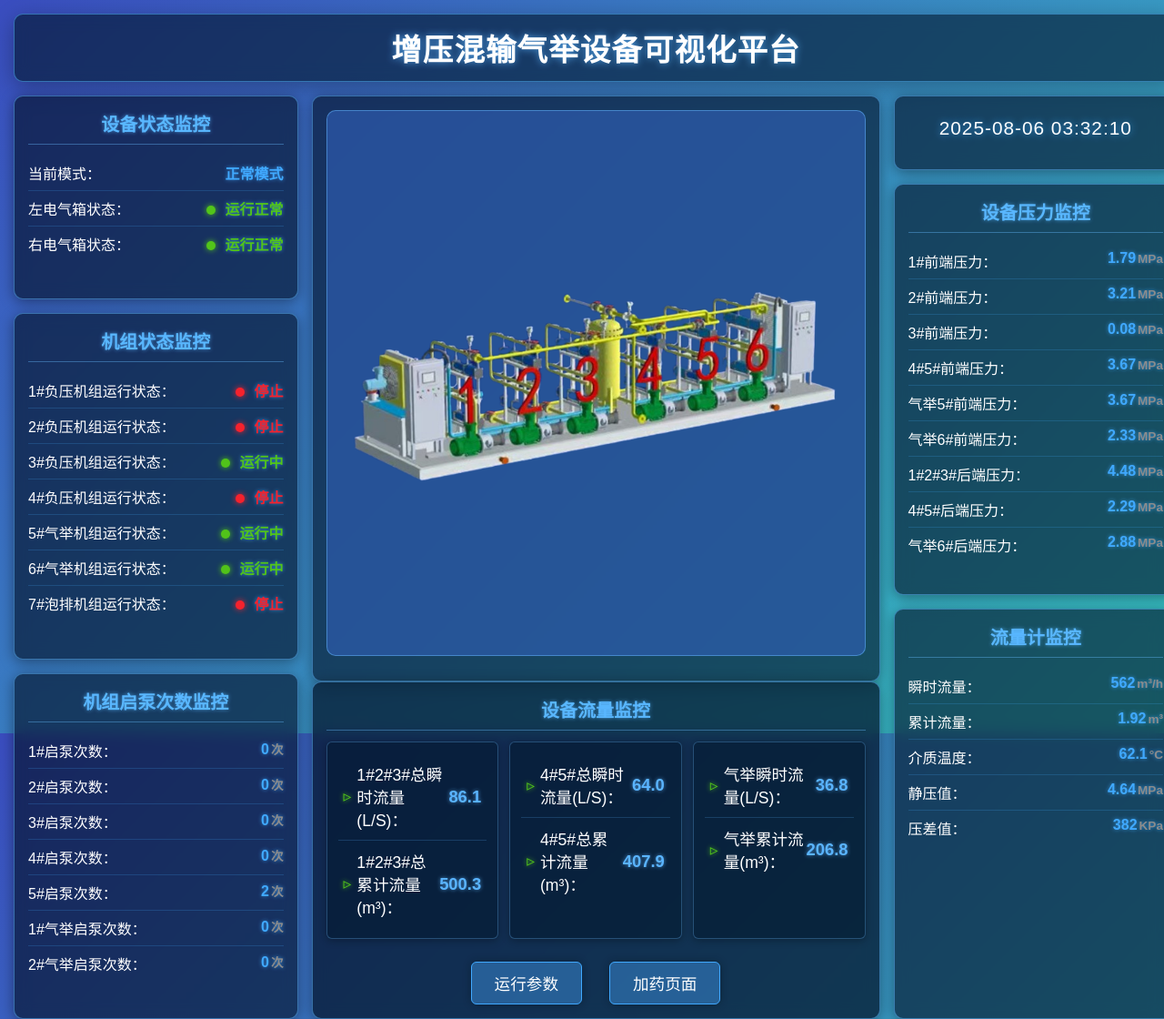
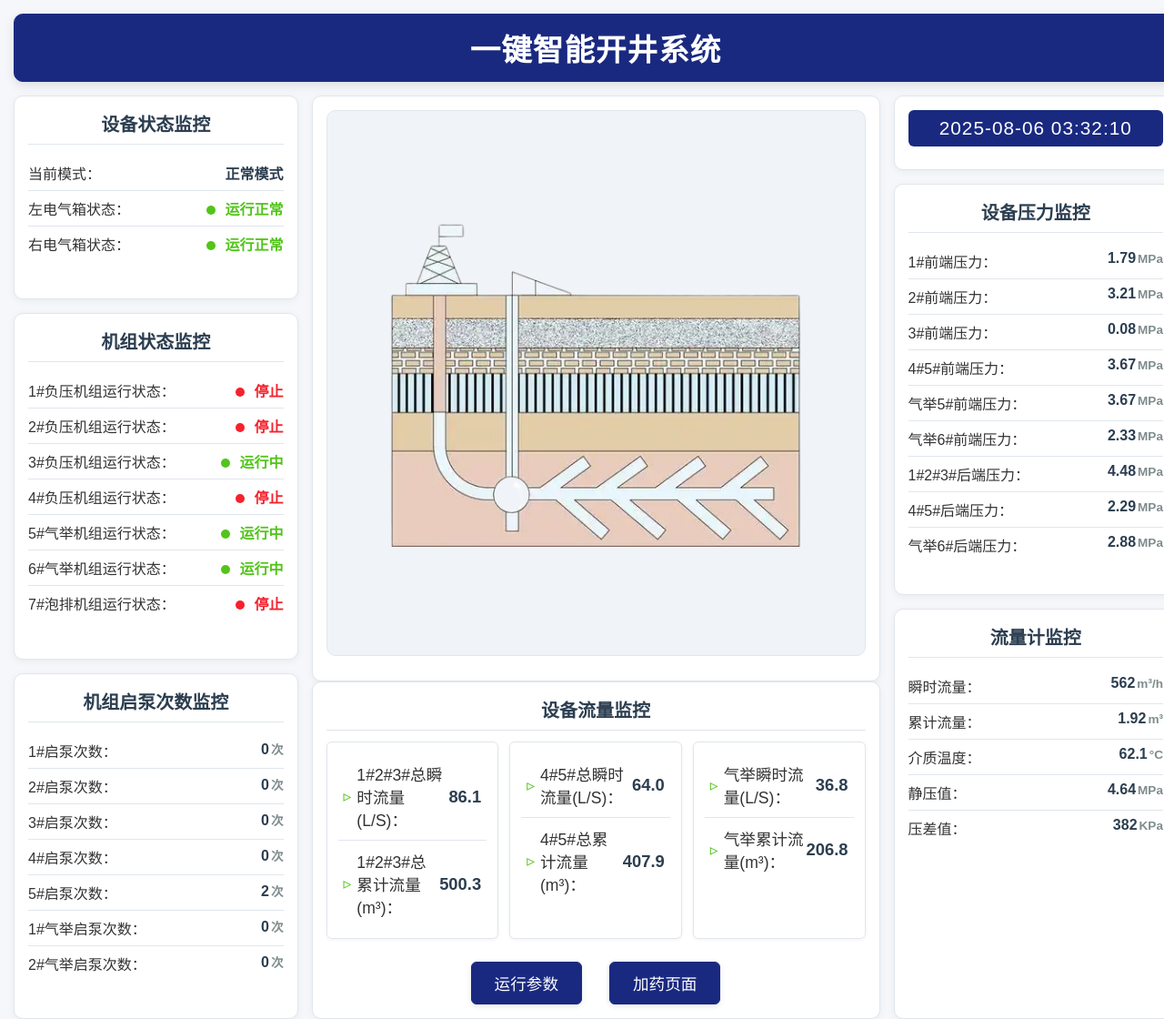
Before and after one commit to Gugusb/Intelligent-Well-Opening-System, a website built with webpack: page pages/page1.html in a window 1280 px wide. Shown: the whole page at 91% size. Built offline with nearby package versions, Linux system fonts and the light colour scheme.

Commit message:
修正页面的配色风格为白色，更新Page1页面的图片

```diff
--- a/css/Page1.css
+++ b/css/Page1.css
@@ -1,4 +1,4 @@
-/* CSS文件 (css/Page1.css) */
+/* CSS文件 (css/Page1.css) - 白底黑字风格 */
 * {
   margin: 0;
   padding: 0;
@@ -7,38 +7,37 @@
 }
 
 body {
-  background: linear-gradient(135deg, #3a4dbf, #37c8c6);
+  background: #f5f7fa; /* 浅灰色背景 */
   min-height: 100vh;
-  color: #fff;
-  padding: 15px; /* 减小整体页面内边距 */
+  color: #333; /* 深灰色文字 */
+  padding: 15px;
 }
 
 .container {
   max-width: 1800px;
   margin: 0 auto;
   display: grid;
-  grid-template-columns: 25% 50% 25%; /* 调整列宽比例 */
+  grid-template-columns: 25% 50% 25%;
   grid-template-rows: auto 1fr;
-  gap: 15px; /* 减小网格间隙 */
-  height: 97vh; /* 减少整体高度 */
+  gap: 15px;
+  height: 97vh;
 }
 
-/* 头部标题 */
+/* 头部标题 - 保留蓝色背景 */
 .header {
   grid-column: 1 / span 3;
   text-align: center;
-  padding: 12px 0; /* 减小内边距 */
-  background: rgba(0, 21, 41, 0.6);
-  border-radius: 10px; /* 减小圆角 */
-  border: 1px solid rgba(85, 185, 255, 0.5);
-  box-shadow: 0 6px 25px rgba(0, 0, 0, 0.3); /* 减小阴影 */
-  backdrop-filter: blur(8px); /* 轻微减小模糊度 */
+  padding: 12px 0;
+  background: #1a2980; /* 深蓝色背景 */
+  border-radius: 10px;
+  border: 1px solid #1a2980;
+  box-shadow: 0 4px 12px rgba(0, 0, 0, 0.1);
 }
 
 .header h1 {
-  font-size: 2.1rem; /* 减小标题大小 */
-  letter-spacing: 1px; /* 减小字间距 */
-  text-shadow: 0 0 8px rgba(90, 179, 253, 0.8);
+  font-size: 2.1rem;
+  letter-spacing: 1px;
+  color: white; /* 白色文字 */
   margin: 0;
 }
 
@@ -47,8 +46,8 @@ body {
   grid-column: 1;
   grid-row: 2;
   display: grid;
-  grid-template-rows: repeat(3, minmax(160px, auto)); /* 减小高度 */
-  gap: 15px; /* 减小间隙 */
+  grid-template-rows: repeat(3, minmax(160px, auto));
+  gap: 15px;
 }
 
 /* 中间面板样式 */
@@ -66,81 +65,80 @@ body {
   grid-row: 2;
   display: grid;
   grid-template-rows: auto 1fr 1fr;
-  gap: 15px; /* 减小间隙 */
+  gap: 15px;
 }
 
-/* 监控块通用样式 - 压缩尺寸 */
+/* 监控块通用样式 - 白色背景 */
 .monitor-block {
-  background: rgba(0, 12, 33, 0.6);
-  border-radius: 10px; /* 减小圆角 */
-  border: 1px solid rgba(94, 181, 251, 0.5);
-  padding: 15px; /* 减小内边距 */
-  box-shadow: 0 3px 15px rgba(0, 0, 0, 0.4);
-  backdrop-filter: blur(8px); /* 轻微减小模糊度 */
+  background: #ffffff;
+  border-radius: 10px;
+  border: 1px solid #e0e6ed;
+  padding: 15px;
+  box-shadow: 0 2px 8px rgba(0, 0, 0, 0.05);
   overflow: hidden;
 }
 
 .monitor-block h2 {
   text-align: center;
-  margin-bottom: 12px; /* 减小间距 */
-  color: #59b7ff;
-  font-size: 1.25rem; /* 减小字体大小 */
-  text-shadow: 0 0 4px rgba(89, 181, 255, 0.7);
-  padding-bottom: 8px; /* 减小下边距 */
-  border-bottom: 1px solid rgba(103, 187, 255, 0.4);
+  margin-bottom: 12px;
+  color: #2c3e50; /* 深蓝色标题 */
+  font-size: 1.25rem;
+  padding-bottom: 8px;
+  border-bottom: 1px solid #e0e6ed;
 }
 
-/* 3D模型占位区域 - 减小高度 */
+/* 3D模型占位区域 - 浅灰色背景 */
 .model-placeholder {
   width: 100%;
-  height: 600px; /* 显著减小高度 */
-  background: rgba(49, 99, 188, 0.6);
+  height: 600px;
+  background: #f0f4f8;
   border-radius: 10px;
   position: relative;
-  margin-bottom: 12px; /* 减小与下方区域的间距 */
+  margin-bottom: 12px;
   display: flex;
   justify-content: center;
   align-items: center;
   overflow: hidden;
-  border: 1px solid rgba(102, 186, 255, 0.5);
+  border: 1px solid #e0e6ed;
 }
 
 /* 3D模型图片样式 */
 .model-image {
-  max-width: 95%; /* 略微减小尺寸 */
+  max-width: 95%;
   max-height: 95%;
   object-fit: contain;
-  padding: 8px; /* 减小内边距 */
+  padding: 8px;
 }
 
-/* 流量监控面板 - 进一步压缩 */
+/* 流量监控面板 - 白色背景 */
 .flow-monitor {
-  background: rgba(0, 15, 35, 0.7);
+  background: #ffffff;
 }
 
 .flow-groups {
   display: flex;
   justify-content: space-between;
-  gap: 12px; /* 减小间隙 */
-  margin-bottom: 12px; /* 减小底部间距 */
+  gap: 12px;
+  margin-bottom: 12px;
 }
 
 .flow-group {
   flex: 1;
-  background: rgba(0, 21, 41, 0.5);
-  border-radius: 6px; /* 减小圆角 */
-  padding: 12px; /* 减小内边距 */
-  border: 1px solid rgba(107, 189, 255, 0.3);
-  box-shadow: 0 2px 8px rgba(0, 0, 0, 0.3); /* 减小阴影 */
+  background: #ffffff;
+  border-radius: 6px;
+  padding: 12px;
+  border: 1px solid #e0e6ed;
+  box-shadow: 0 1px 4px rgba(0, 0, 0, 0.05);
 }
 
 .flow-item {
   display: flex;
   justify-content: space-between;
   align-items: center;
-  padding: 10px 6px; /* 减小内边距 */
-  border-bottom: 1px solid rgba(90, 180, 255, 0.2);
-  font-size: 1.1rem; /* 减小字体大小 */
+  padding: 10px 6px;
+  border-bottom: 1px solid #e0e6ed;
+  font-size: 1.1rem;
+  color: #333;
 }
 
 .flow-item:last-child {
@@ -148,58 +146,58 @@ body {
 }
 
 .flow-value {
-  color: #5ab4ff;
+  color: #2c3e50;
   font-weight: bold;
-  font-size: 1.15rem; /* 减小字体大小 */
-  text-shadow: 0 0 4px rgba(96, 182, 255, 0.7);
+  font-size: 1.15rem;
 }
 
-/* 按钮区域 - 压缩高度 */
+/* 按钮区域 */
 .flow-buttons {
   display: flex;
   justify-content: center;
-  gap: 30px; /* 减小按钮间距 */
-  padding-top: 8px; /* 减小顶部间距 */
+  gap: 30px;
+  padding-top: 8px;
 }
 
 .flow-btn {
-  padding: 10px 25px; /* 减小内边距 */
-  font-size: 1.1rem; /* 减小按钮字体 */
-  background: rgba(70, 165, 255, 0.4);
+  padding: 10px 25px;
+  font-size: 1.1rem;
+  background: #1a2980; /* 蓝色按钮 */
   color: white;
-  border: 1px solid #40a9ff;
-  border-radius: 6px; /* 减小圆角 */
+  border: 1px solid #1a2980;
+  border-radius: 6px;
   cursor: pointer;
   transition: all 0.3s ease;
-  box-shadow: 0 0 10px rgba(0, 0, 0, 0.3); /* 减小阴影 */
-  margin-top: 5px; /* 减小上边距 */
+  box-shadow: 0 2px 6px rgba(0, 0, 0, 0.1);
+  margin-top: 5px;
 }
 
 .flow-btn:hover {
-  background: rgba(24, 144, 255, 0.8);
-  transform: translateY(-2px); /* 减小悬停位移 */
-  box-shadow: 0 3px 15px rgba(64, 169, 255, 0.6); /* 减小阴影 */
+  background: #0d1a5f;
+  transform: translateY(-2px);
+  box-shadow: 0 4px 8px rgba(0, 0, 0, 0.15);
 }
 
 /* 状态指示器 */
 .status-indicator {
   display: inline-block;
-  width: 10px; /* 减小尺寸 */
-  height: 10px; /* 减小尺寸 */
+  width: 10px;
+  height: 10px;
   border-radius: 50%;
-  margin-right: 6px; /* 减小右边距 */
+  margin-right: 6px;
 }
 
-.running { background-color: #52c41a; box-shadow: 0 0 6px #52c41a; }
-.stopped { background-color: #f5222d; box-shadow: 0 0 6px #f5222d; }
+.running { background-color: #52c41a; }
+.stopped { background-color: #f5222d; }
 
-/* 数据项样式 - 压缩高度 */
+/* 数据项样式 */
 .data-item {
   display: flex;
   justify-content: space-between;
-  padding: 7px 0; /* 减小内边距 */
-  border-bottom: 1px solid rgba(64, 169, 255, 0.2);
-  font-size: 1.0rem; /* 减小字体大小 */
+  padding: 7px 0;
+  border-bottom: 1px solid #e0e6ed;
+  font-size: 1.0rem;
+  color: #333;
 }
 
 .data-item:last-child {
@@ -207,27 +205,28 @@ body {
 }
 
 .data-value {
-  color: #40a9ff;
+  color: #2c3e50;
   font-weight: bold;
-  text-shadow: 0 0 4px rgba(64, 169, 255, 0.7);
 }
 
 .unit {
-  color: #8c8c8c;
-  font-size: 0.85rem; /* 减小单位字体大小 */
-  margin-left: 2px; /* 减小左边距 */
+  color: #7f8c8d;
+  font-size: 0.85rem;
+  margin-left: 2px;
 }
 
-/* 时间显示 - 压缩 */
+/* 时间显示 - 蓝色背景 */
 .time-display {
   display: flex;
   justify-content: center;
   align-items: center;
-  font-size: 1.3rem; /* 减小字体大小 */
-  letter-spacing: 1px; /* 减小字间距 */
-  text-shadow: 0 0 8px rgba(64, 169, 255, 0.8);
-  padding: 8px 0; /* 减小内边距 */
-  margin-bottom: 10px; /* 减小下边距 */
+  font-size: 1.3rem;
+  letter-spacing: 1px;
+  padding: 8px 0;
+  margin-bottom: 10px;
+  background: #1a2980;
+  color: white;
+  border-radius: 6px;
 }
 
 /* 动画效果 */
@@ -243,8 +242,7 @@ body {
 
 /* 新增小图标样式 */
 .flow-item::before {
-  content: "▹"; /* 简单的小图标 */
+  content: "▹";
   margin-right: 6px;
   color: #52c41a;
-  text-shadow: 0 0 5px #52c41a;
 }
--- a/css/Page2.css
+++ b/css/Page2.css
@@ -6,41 +6,21 @@
 }
 
 body {
-  background: linear-gradient(135deg, #1e3c72, #2a5298);
+  background: #fff; /* 白色背景 */
   min-height: 100vh;
-  color: #fff;
+  color: #333; /* 深灰色文字 */
   padding: 20px;
   position: relative;
   overflow-x: hidden;
 }
 
-/* 科技感背景装饰 */
+/* 移除科技感背景装饰 */
 body::before {
-  content: '';
-  position: absolute;
-  top: 0;
-  left: 0;
-  right: 0;
-  bottom: 0;
-  background:
-    linear-gradient(rgba(0, 255, 255, 0.1) 1px, transparent 1px),
-    linear-gradient(90deg, rgba(0, 255, 255, 0.1) 1px, transparent 1px);
-  background-size: 40px 40px;
-  opacity: 0.15;
-  pointer-events: none;
-  z-index: 0;
+  content: none;
 }
 
 .tech-overlay {
-  position: absolute;
-  top: 0;
-  left: 0;
-  right: 0;
-  bottom: 0;
-  background: radial-gradient(circle at 20% 20%, rgba(0, 255, 255, 0.2), transparent 50%),
-  radial-gradient(circle at 80% 80%, rgba(100, 255, 255, 0.15), transparent 50%);
-  pointer-events: none;
-  z-index: 0;
+  content: none;
 }
 
 .container {
@@ -53,57 +33,51 @@ body::before {
   z-index: 1;
 }
 
-/* 头部样式 */
+/* 头部样式 - 顶级标题使用蓝色背景 */
 .header {
   display: flex;
   justify-content: space-between;
   align-items: center;
   padding: 20px 30px;
-  background: rgba(0, 30, 60, 0.65);
+  background: #1a2980; /* 蓝色背景 */
   border-radius: 15px;
-  border: 1px solid rgba(64, 224, 255, 0.3);
-  box-shadow: 0 8px 32px rgba(0, 60, 120, 0.3);
-  backdrop-filter: blur(12px);
+  border: 1px solid #1a2980;
+  box-shadow: 0 4px 10px rgba(0, 0, 0, 0.1); /* 更柔和的阴影 */
 }
 
 .page-title {
   font-size: 2.5rem;
   font-weight: bold;
-  text-shadow: 0 0 15px rgba(64, 224, 255, 0.9);
   letter-spacing: 2px;
-  background: linear-gradient(to right, #f8f8f8, #7bb9ff);
-  -webkit-background-clip: text;
-  -webkit-text-fill-color: transparent;
+  color: white; /* 白色文字 */
 }
 
 .time-display {
   font-size: 1.6rem;
-  background: rgba(0, 30, 60, 0.7);
+  background: #1a2980; /* 蓝色背景 */
   padding: 10px 20px;
   border-radius: 10px;
-  border: 1px solid rgba(64, 224, 255, 0.25);
+  border: 1px solid #1a2980;
   font-family: 'Courier New', monospace;
-  text-shadow: 0 0 8px rgba(64, 224, 255, 0.7);
+  color: white; /* 白色文字 */
 }
 
 /* 运行参数区域 */
 .parameters-section {
-  background: rgba(0, 30, 60, 0.65);
+  background: #fff; /* 白色背景 */
   border-radius: 15px;
-  border: 1px solid rgba(64, 224, 255, 0.3);
-  box-shadow: 0 8px 32px rgba(0, 60, 120, 0.3);
+  border: 1px solid #ddd; /* 浅灰色边框 */
+  box-shadow: 0 4px 10px rgba(0, 0, 0, 0.05); /* 更柔和的阴影 */
   padding: 25px;
-  backdrop-filter: blur(12px);
 }
 
 .section-title {
   font-size: 1.8rem;
-  color: #7bb9ff;
+  color: #333; /* 深灰色文字 */
   margin-bottom: 25px;
   text-align: center;
-  text-shadow: 0 0 10px rgba(64, 224, 255, 0.5);
   padding-bottom: 12px;
-  border-bottom: 1px solid rgba(64, 224, 255, 0.2);
+  border-bottom: 1px solid #ddd; /* 浅灰色边框 */
 }
 
 .parameters-container {
@@ -113,20 +87,20 @@ body::before {
 }
 
 .unit-column {
-  background: rgba(0, 50, 80, 0.7);
+  background: #f8f8f8; /* 浅灰色背景 */
   border-radius: 12px;
-  border: 1px solid rgba(64, 224, 255, 0.25);
+  border: 1px solid #ddd; /* 浅灰色边框 */
   padding: 20px;
+  box-shadow: 0 2px 6px rgba(0, 0, 0, 0.05);
 }
 
 .unit-header {
   font-size: 1.5rem;
-  color: #5ab1e8;
+  color: #333; /* 深灰色文字 */
   text-align: center;
   margin-bottom: 18px;
-  text-shadow: 0 0 8px rgba(64, 224, 255, 0.4);
   padding-bottom: 10px;
-  border-bottom: 1px solid rgba(64, 224, 255, 0.2);
+  border-bottom: 1px solid #ddd; /* 浅灰色边框 */
 }
 
 .parameter-group {
@@ -135,33 +109,31 @@ body::before {
   margin-bottom: 15px;
   padding: 10px;
   border-radius: 8px;
-  background: rgba(0, 40, 70, 0.6);
+  background: #f0f0f0; /* 稍深一点的灰色背景 */
 }
 
 .param-name {
-  color: #a3d5ff;
+  color: #444; /* 深灰色文字 */
   font-size: 1.15rem;
   flex: 1;
 }
 
 .param-value {
-  color: #7bb9ff;
+  color: #333; /* 深灰色文字 */
   font-weight: bold;
   font-size: 1.2rem;
   flex: 1;
   text-align: right;
   font-family: 'Courier New', monospace;
-  text-shadow: 0 0 8px rgba(64, 224, 255, 0.5);
 }
 
 /* 设置面板区域 */
 .settings-section {
-  background: rgba(0, 30, 60, 0.65);
+  background: #fff; /* 白色背景 */
   border-radius: 15px;
-  border: 1px solid rgba(64, 224, 255, 0.3);
-  box-shadow: 0 8px 32px rgba(0, 60, 120, 0.3);
+  border: 1px solid #ddd; /* 浅灰色边框 */
+  box-shadow: 0 4px 10px rgba(0, 0, 0, 0.05); /* 更柔和的阴影 */
   padding: 25px 30px;
-  backdrop-filter: blur(12px);
 }
 
 .settings-header {
@@ -173,8 +145,7 @@ body::before {
 
 .settings-title {
   font-size: 1.8rem;
-  color: #7bb9ff;
-  text-shadow: 0 0 10px rgba(64, 224, 255, 0.5);
+  color: #333; /* 深灰色文字 */
 }
 
 .units-container {
@@ -184,18 +155,17 @@ body::before {
 }
 
 .unit-settings {
-  background: rgba(0, 50, 80, 0.7);
+  background: #f8f8f8; /* 浅灰色背景 */
   border-radius: 12px;
-  border: 1px solid rgba(64, 224, 255, 0.25);
+  border: 1px solid #ddd; /* 浅灰色边框 */
   padding: 18px;
 }
 
 .unit-label {
   font-size: 1.4rem;
-  color: #5ab1e8;
+  color: #333; /* 深灰色文字 */
   text-align: center;
   margin-bottom: 15px;
-  text-shadow: 0 0 8px rgba(64, 224, 255, 0.4);
 }
 
 .input-group {
@@ -213,10 +183,10 @@ body::before {
 .input-field {
   flex: 1;
   padding: 10px 12px;
-  background: rgba(0, 40, 70, 0.6);
-  border: 1px solid rgba(64, 224, 255, 0.3);
+  background: #fff; /* 白色背景 */
+  border: 1px solid #ddd; /* 浅灰色边框 */
   border-radius: 6px;
-  color: #a3d5ff;
+  color: #333; /* 深灰色文字 */
   font-size: 1.1rem;
   font-family: 'Courier New', monospace;
   transition: all 0.3s;
@@ -224,14 +194,14 @@ body::before {
 
 .input-field:focus {
   outline: none;
-  box-shadow: 0 0 8px rgba(64, 224, 255, 0.7);
-  border-color: #40e0ff;
+  box-shadow: 0 0 5px rgb(26, 41, 128); /* 蓝色高亮 */
+  border-color: #1a2980; /* 蓝色边框 */
 }
 
 .time-label {
   text-align: center;
   font-size: 0.9rem;
-  color: #7bb9ff;
+  color: #666; /* 灰色文字 */
   margin-top: 5px;
 }
 
@@ -242,9 +212,9 @@ body::before {
 }
 
 .gas-unit {
-  background: rgba(0, 50, 80, 0.7);
+  background: #f8f8f8; /* 浅灰色背景 */
   border-radius: 12px;
-  border: 1px solid rgba(64, 224, 255, 0.25);
+  border: 1px solid #ddd; /* 浅灰色边框 */
   padding: 18px;
 }
 
@@ -257,30 +227,30 @@ body::before {
 
 .nav-button {
   padding: 14px 22px;
-  background: linear-gradient(to bottom, #3a5fcd, #1a3a8f);
-  color: white;
+  background: #1a2980; /* 蓝色背景 */
+  color: white; /* 白色文字 */
   border: none;
   border-radius: 50px;
   font-size: 1.2rem;
   font-weight: bold;
   cursor: pointer;
-  box-shadow: 0 5px 15px rgba(0, 0, 0, 0.4);
+  box-shadow: 0 4px 8px rgba(0, 0, 0, 0.1);
   transition: all 0.3s;
   min-width: 130px;
   text-align: center;
 }
 
 .nav-button:hover {
-  transform: translateY(-3px);
-  box-shadow: 0 8px 20px rgba(64, 224, 255, 0.4);
-  background: linear-gradient(to bottom, #4a6fdd, #2a4aaf);
+  transform: translateY(-2px);
+  box-shadow: 0 6px 12px rgba(0, 0, 0, 0.15);
+  background: #1a2980; /* 深蓝色 */
 }
 
 .nav-button:active {
   transform: translateY(1px);
 }
 
-/* 新增按钮组样式 */
+/* 按钮组样式 */
 .button-group {
   display: grid;
   grid-template-columns: repeat(2, 1fr);
@@ -290,31 +260,30 @@ body::before {
 
 .setting-button {
   padding: 10px 5px;
-  background: linear-gradient(to bottom, #2a4a9f, #1a3a8f);
-  color: white;
+  background: #1a2980; /* 蓝色背景 */
+  color: white; /* 白色文字 */
   border: none;
   border-radius: 8px;
   font-size: 0.95rem;
   font-weight: bold;
   cursor: pointer;
-  box-shadow: 0 3px 10px rgba(0, 0, 0, 0.3);
+  box-shadow: 0 3px 8px rgba(0, 0, 0, 0.1);
   transition: all 0.3s;
   min-height: 40px;
   text-align: center;
   display: flex;
   align-items: center;
   justify-content: center;
-  text-shadow: 0 1px 1px rgba(0, 0, 0, 0.5);
 }
 
 .setting-button:hover {
-  background: linear-gradient(to bottom, #3a5aaf, #2a4a9f);
-  box-shadow: 0 5px 15px rgba(64, 224, 255, 0.4);
+  background: #0066CC; /* 深蓝色 */
+  box-shadow: 0 4px 10px rgba(0, 0, 0, 0.15);
 }
 
 .setting-button:active {
   transform: translateY(2px);
-  box-shadow: 0 1px 5px rgba(0, 0, 0, 0.3);
+  box-shadow: 0 1px 5px rgba(0, 0, 0, 0.1);
 }
 
 /* 调整单位设置面板高度 */
--- a/pages/page1.html
+++ b/pages/page1.html
@@ -3,13 +3,13 @@
 <head>
   <meta charset="UTF-8">
   <meta name="viewport" content="width=device-width, initial-scale=1.0">
-  <title>增压混输气举设备可视化平台</title>
+  <title>一键智能开井系统</title>
   <link rel="stylesheet" href="../css/Page1.css">
 </head>
 <body>
 <div class="container">
   <div class="header">
-    <h1>增压混输气举设备可视化平台</h1>
+    <h1>一键智能开井系统</h1>
   </div>
 
   <!-- 左侧面板 -->
@@ -126,7 +126,7 @@
   <div class="panel-center">
     <div class="monitor-block">
       <div class="model-placeholder">
-        <img src="../img/equipment_3d_diagram.png" alt="设备3D图" class="model-image">
+        <img src="../img/equipment_3d_diagram_3.png" alt="设备3D图" class="model-image">
       </div>
     </div>
 
```
Also changed, not shown: pages/page2.html (+2 -2 lines), img/equipment_3d_diagram_2.png (added), img/equipment_3d_diagram_3.png (added).
